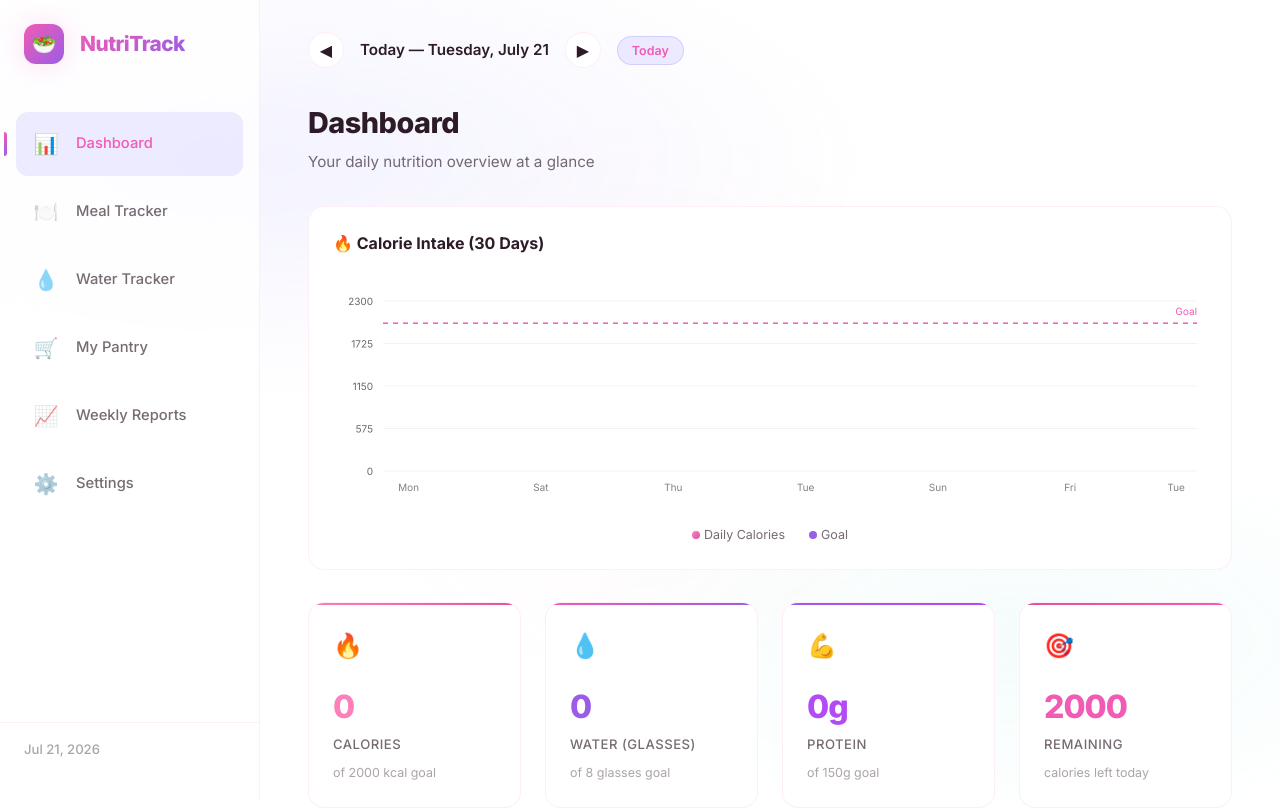
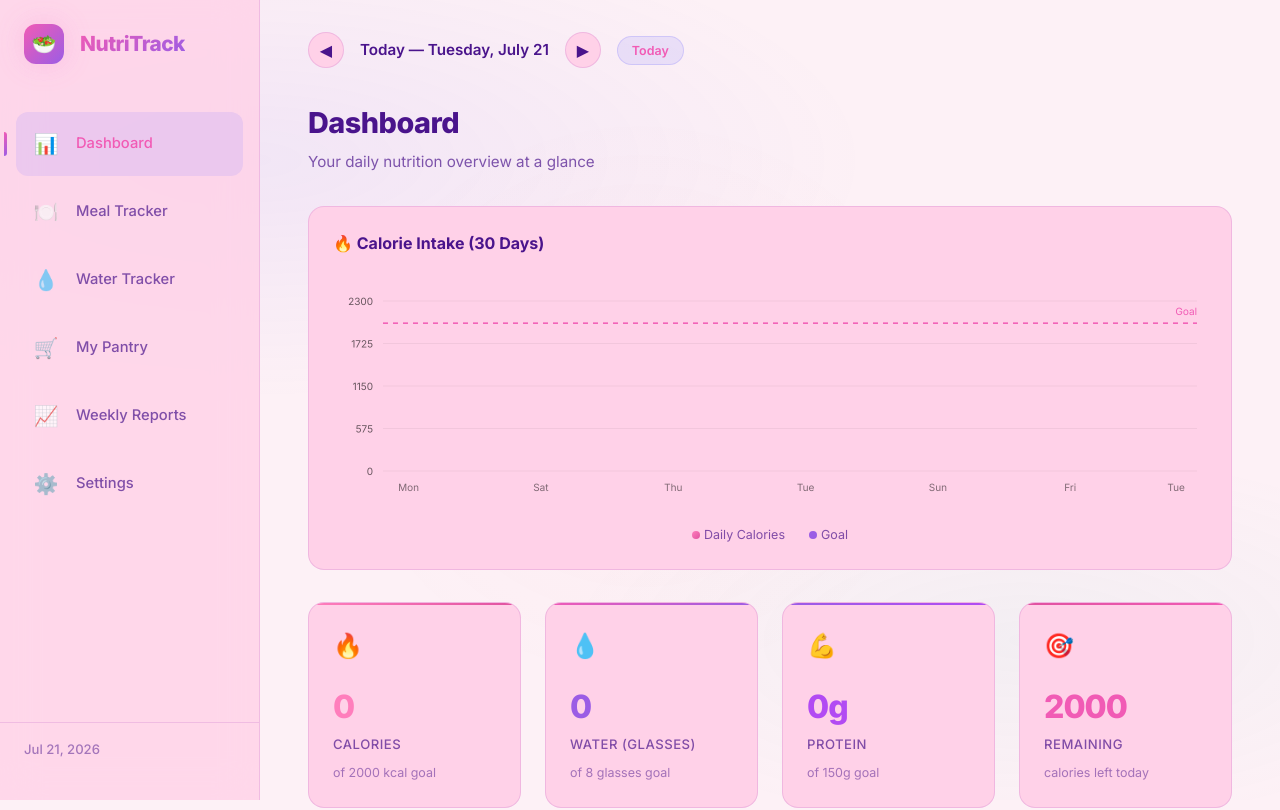
Before and after one commit to IliasMouatacim/nutritrack-app, a Next.js app: page / in a window 1280 px wide. Shown: the top 810 px of the page. Built offline with nearby package versions, Linux system fonts and the light colour scheme.

Commit message:
style: update to entirely pink and purple theme

```diff
--- a/app/globals.css
+++ b/app/globals.css
@@ -8,15 +8,15 @@
 /* ─── CSS Custom Properties ─── */
 :root {
   /* Core palette */
-  --bg-primary: #FFFFFF;
-  --bg-secondary: #FDF4F8;
-  --bg-tertiary: #FAE9F0;
-  --bg-card: #FFFFFF;
-  --bg-card-hover: #FFF4F8;
-  --bg-glass: rgba(255, 255, 255, 0.8);
-  --bg-glass-strong: rgba(255, 255, 255, 0.95);
-  --bg-input: #FFF4F8;
-  --bg-input-focus: #FFFFFF;
+  --bg-primary: #FDF1F6; /* Very light pink background */
+  --bg-secondary: #FCE4EC; /* Soft pink */
+  --bg-tertiary: #F8BBD0; /* Deeper pink */
+  --bg-card: #FFD1E8; /* Pink cards */
+  --bg-card-hover: #FFC0E0;
+  --bg-glass: rgba(255, 209, 232, 0.8);
+  --bg-glass-strong: rgba(255, 209, 232, 0.95);
+  --bg-input: #F8BBD0;
+  --bg-input-focus: #FFD1E8;
 
   /* Gradients */
   --gradient-primary: linear-gradient(135deg, #F15BB5, #9B5DE5);
@@ -36,15 +36,15 @@
   --accent-green: #F15BB5;
 
   /* Text colors */
-  --text-primary: #2D1B28;
-  --text-secondary: rgba(45, 27, 40, 0.65);
-  --text-tertiary: rgba(45, 27, 40, 0.4);
-  --text-accent: #F15BB5;
+  --text-primary: #4A148C; /* Deep purple text */
+  --text-secondary: rgba(74, 20, 140, 0.7);
+  --text-tertiary: rgba(74, 20, 140, 0.5);
+  --text-accent: #9C27B0; /* Purple accent */
 
   /* Borders */
-  --border-subtle: rgba(241, 91, 181, 0.1);
-  --border-medium: rgba(241, 91, 181, 0.2);
-  --border-accent: rgba(241, 91, 181, 0.4);
+  --border-subtle: rgba(156, 39, 176, 0.15); /* Purple subtle */
+  --border-medium: rgba(156, 39, 176, 0.25);
+  --border-accent: rgba(156, 39, 176, 0.5);
 
   /* Shadows */
   --shadow-sm: 0 2px 8px rgba(241, 91, 181, 0.08);
```
